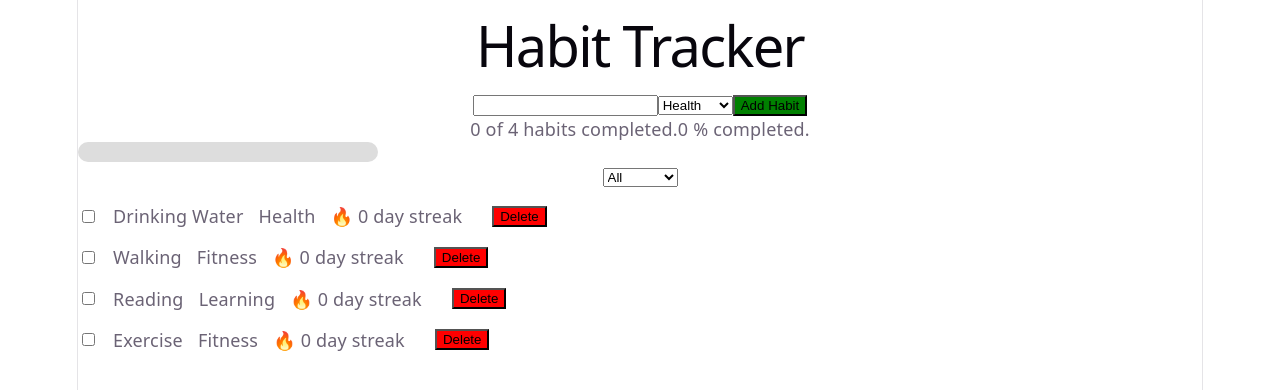
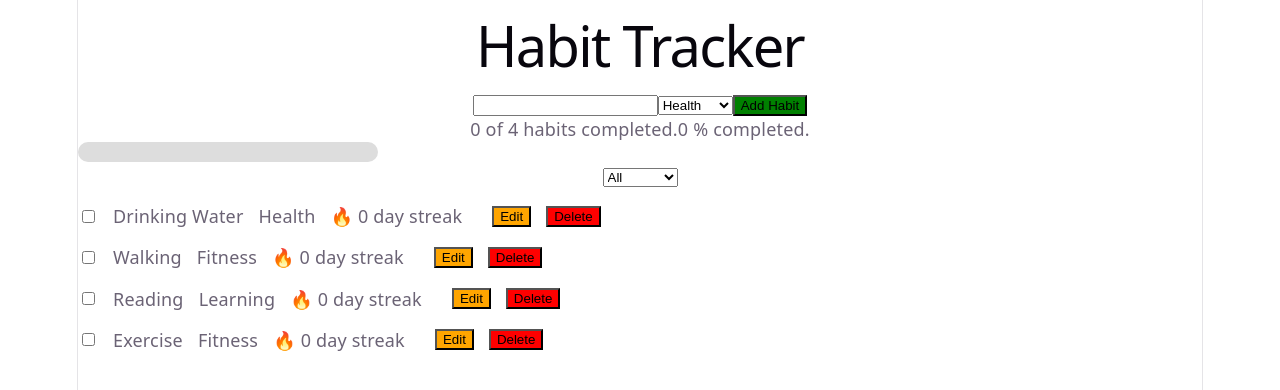
Before and after one commit to Mumbinyaguthii/Habit-Tracker, a React (Vite) app: page / in a window 1280 px wide. Shown: the top 390 px of the page. Built offline with nearby package versions, Linux system fonts and the light colour scheme.

Commit message:
added more components

```diff
--- a/src/App.jsx
+++ b/src/App.jsx
@@ -1,6 +1,8 @@
 import { useState, useEffect } from "react";
 import HabitForm from "./components/HabitForm";
 import ProgressBar from "./components/ProgressBar";
+import CategoryFilter from "./components/CategoryFilter";
+import HabitList from "./components/HabitList";
 
 const App = () => {
   const [habits, setHabits] = useState(() => {
@@ -152,34 +154,17 @@ const App = () => {
         completedPercentage={completedPercentage}
       />
 
-      <select
-        value={filterCategory}
-        onChange={(e) => setFilterCategory(e.target.value)}
-      >
-        <option value="All">All</option>
-        <option value="Health">Health</option>
-        <option value="Fitness">Fitness</option>
-        <option value="Personal">Personal</option>
-        <option value="Learning">Learning</option>
-      </select>
+      <CategoryFilter
+        filterCategory={filterCategory}
+        setFilterCategory={setFilterCategory}
+      />
 
-      {filteredHabits.map((habit) => (
-        <div className="habit-item" key={habit.id}>
-          <input
-            type="checkbox"
-            checked={habit.completed}
-            onChange={() => toggleHabit(habit.id)}
-          />
-          <span>{habit.name}</span>
-          <span>{habit.category}</span>
-          <p>🔥 {calculateStreak(habit.completedDates)} day streak</p>
-          <p>{habit.completedDates.join(", ")}</p>
-
-          <button className="del" onClick={() => deleteHabit(habit.id)}>
-            Delete
-          </button>
-        </div>
-      ))}
+      <HabitList
+        habits={filteredHabits}
+        toggleHabit={toggleHabit}
+        deleteHabit={deleteHabit}
+        calculateStreak={calculateStreak}
+      />
     </div>
   );
 };
--- a/src/components/CategoryFilter.jsx
+++ b/src/components/CategoryFilter.jsx
@@ -0,0 +1,16 @@
+const CategoryFilter = ({ filterCategory, setFilterCategory }) => {
+  return (
+    <select
+      value={filterCategory}
+      onChange={(e) => setFilterCategory(e.target.value)}
+    >
+      <option value="All">All</option>
+      <option value="Health">Health</option>
+      <option value="Fitness">Fitness</option>
+      <option value="Personal">Personal</option>
+      <option value="Learning">Learning</option>
+    </select>
+  );
+};
+
+export default CategoryFilter;
--- a/src/components/HabitItem.jsx
+++ b/src/components/HabitItem.jsx
@@ -0,0 +1,23 @@
+const HabitItem = ({ habit, toggleHabit, deleteHabit, calculateStreak }) => {
+  return (
+    <div className="habit-item" key={habit.id}>
+      <input
+        type="checkbox"
+        checked={habit.completed}
+        onChange={() => toggleHabit(habit.id)}
+      />
+      <span>{habit.name}</span>
+      <span>{habit.category}</span>
+      <p>🔥 {calculateStreak(habit.completedDates)} day streak</p>
+      <p>{habit.completedDates.join(", ")}</p>
+
+      <button className="edit">Edit</button>
+
+      <button className="del" onClick={() => deleteHabit(habit.id)}>
+        Delete
+      </button>
+    </div>
+  );
+};
+
+export default HabitItem;
--- a/src/components/HabitList.jsx
+++ b/src/components/HabitList.jsx
@@ -0,0 +1,19 @@
+import HabitItem from "./HabitItem";
+
+const HabitList = ({ habits, toggleHabit, deleteHabit, calculateStreak }) => {
+  return (
+    <div>
+      {habits.map((habit) => (
+        <HabitItem
+          key={habit.id}
+          habit={habit}
+          toggleHabit={toggleHabit}
+          deleteHabit={deleteHabit}
+          calculateStreak={calculateStreak}
+        />
+      ))}
+    </div>
+  );
+};
+
+export default HabitList;
--- a/src/index.css
+++ b/src/index.css
@@ -140,3 +140,7 @@ code {
 .del {
   background: red;
 }
+
+.edit {
+  background: orange;
+}
```
